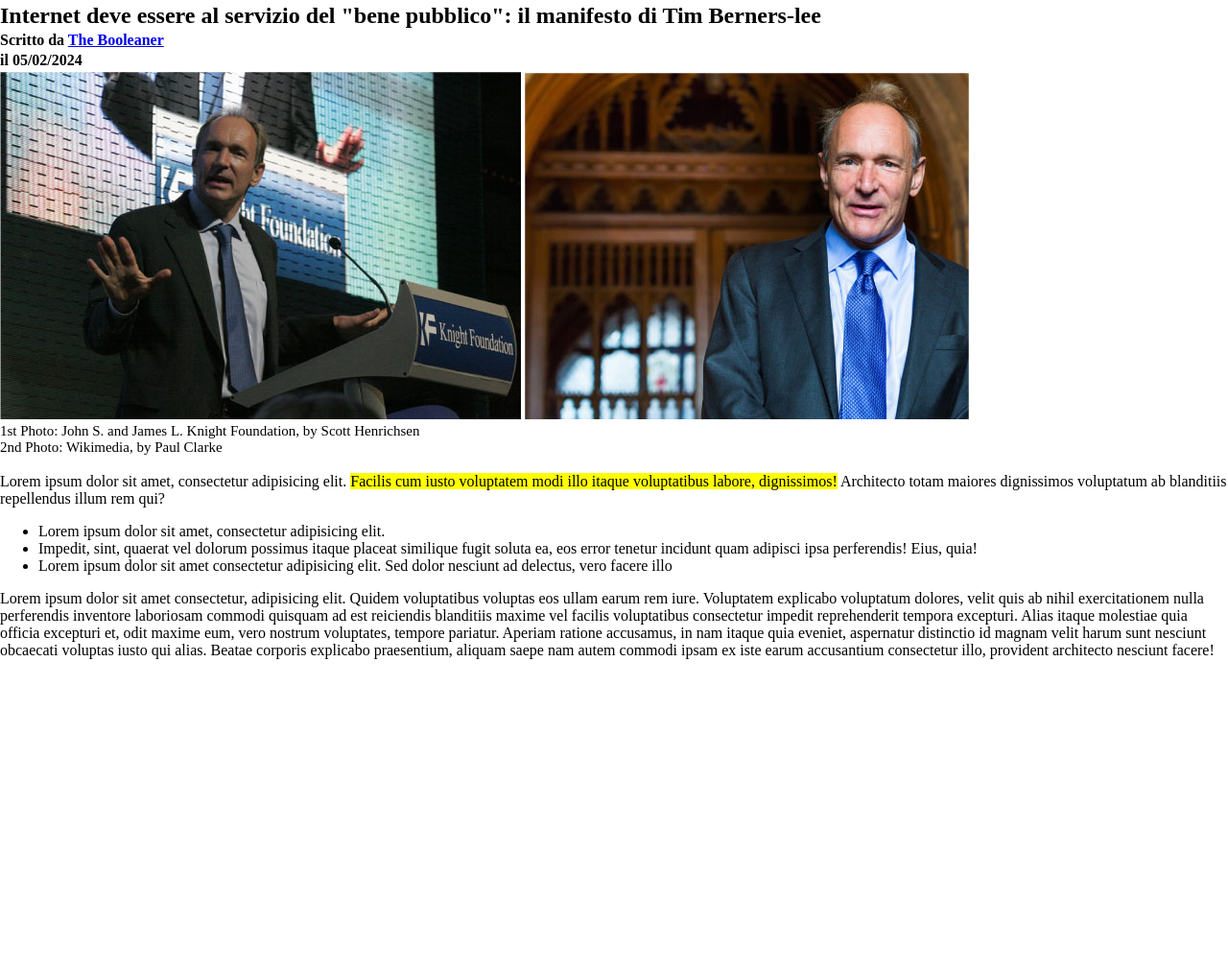
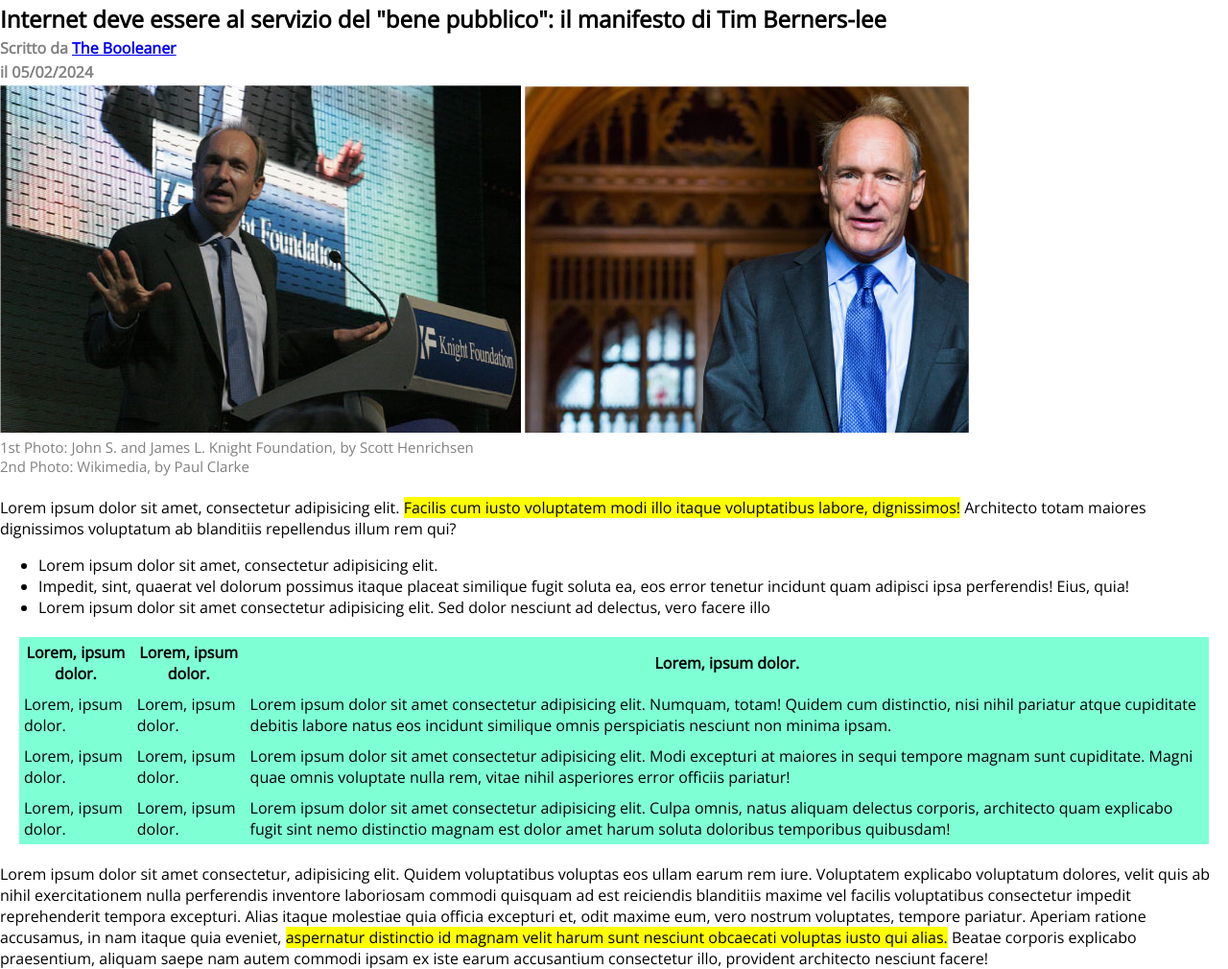
Before and after one commit to nazariozaccagnino/html-css-booleaner, a plain HTML site: page index.html in a window 1280 px wide. Shown: the part 150-1160 px from the top of the page at 96% size. Before the commit the page ends 837 px from the top, so only its background shows below. Drawn offline with nearby package versions, Linux system fonts and the light colour scheme.

Commit message:
table completed and added font family

```diff
--- a/index.html
+++ b/index.html
@@ -5,6 +5,9 @@
     <meta charset="UTF-8">
     <meta name="viewport" content="width=device-width, initial-scale=1.0">
     <link rel="stylesheet" href="/styles/style1.css">
+    <link rel="preconnect" href="https://fonts.googleapis.com">
+<link rel="preconnect" href="https://fonts.gstatic.com" crossorigin>
+<link href="https://fonts.googleapis.com/css2?family=Open+Sans:wght@300&display=swap" rel="stylesheet">
     <title>html-css-booleaner</title>
 </head>
 <body>
@@ -23,19 +26,47 @@
         <br>
     </section>
 
-    <section>
+    <section> <!-- articolo -->
         <div>Lorem ipsum dolor sit amet, consectetur adipisicing elit. <mark>Facilis cum iusto voluptatem modi illo itaque voluptatibus labore, dignissimos!</mark> Architecto totam maiores dignissimos voluptatum ab blanditiis repellendus illum rem qui?</div>
             <ul>
                 <li>Lorem ipsum dolor sit amet, consectetur adipisicing elit. </li>
                 <li>Impedit, sint, quaerat vel dolorum possimus itaque placeat similique fugit soluta ea, eos error tenetur incidunt quam adipisci ipsa perferendis! Eius, quia!</li>
                 <li>Lorem ipsum dolor sit amet consectetur adipisicing elit. Sed dolor nesciunt ad delectus, vero facere illo</li>
             </ul>
-            <!-- inserire tabella con margine più alto -->
-        <div>Lorem ipsum dolor sit amet consectetur, adipisicing elit. Quidem voluptatibus voluptas eos ullam earum rem iure. Voluptatem explicabo voluptatum dolores, velit quis ab nihil exercitationem nulla perferendis inventore laboriosam commodi quisquam ad est reiciendis blanditiis maxime vel facilis voluptatibus consectetur impedit reprehenderit tempora excepturi. Alias itaque molestiae quia officia excepturi et, odit maxime eum, vero nostrum voluptates, tempore pariatur. Aperiam ratione accusamus, in nam itaque quia eveniet, aspernatur distinctio id magnam velit harum sunt nesciunt obcaecati voluptas iusto qui alias. Beatae corporis explicabo praesentium, aliquam saepe nam autem commodi ipsam ex iste earum accusantium consectetur illo, provident architecto nesciunt facere!</div>
+
+        <table><!-- tabella -->
+            <thead>
+                <tr class="head">
+                    <th>Lorem, ipsum dolor.</th>
+                    <th>Lorem, ipsum dolor.</th>
+                    <th>Lorem, ipsum dolor.</th>
+                </tr>
+            </thead>
+            <tbody>
+                <tr>
+                    <td>Lorem, ipsum dolor.</td>
+                    <td>Lorem, ipsum dolor.</td>
+                    <td>Lorem ipsum dolor sit amet consectetur adipisicing elit. Numquam, totam! Quidem cum distinctio, nisi nihil pariatur atque cupiditate debitis labore natus eos incidunt similique omnis perspiciatis nesciunt non minima ipsam.</td>
+                </tr>
+                <tr>
+                    <td>Lorem, ipsum dolor.</td>
+                    <td>Lorem, ipsum dolor.</td>
+                    <td>Lorem ipsum dolor sit amet consectetur adipisicing elit. Modi excepturi at maiores in sequi tempore magnam sunt cupiditate. Magni quae omnis voluptate nulla rem, vitae nihil asperiores error officiis pariatur!</td>
+                </tr>
+                <tr>
+                    <td>Lorem, ipsum dolor.</td>
+                    <td>Lorem, ipsum dolor.</td>
+                    <td>Lorem ipsum dolor sit amet consectetur adipisicing elit. Culpa omnis, natus aliquam delectus corporis, architecto quam explicabo fugit sint nemo distinctio magnam est dolor amet harum soluta doloribus temporibus quibusdam!</td>
+                </tr>
+            </tbody>
+        </table>
+
+        <div>Lorem ipsum dolor sit amet consectetur, adipisicing elit. Quidem voluptatibus voluptas eos ullam earum rem iure. Voluptatem explicabo voluptatum dolores, velit quis ab nihil exercitationem nulla perferendis inventore laboriosam commodi quisquam ad est reiciendis blanditiis maxime vel facilis voluptatibus consectetur impedit reprehenderit tempora excepturi. Alias itaque molestiae quia officia excepturi et, odit maxime eum, vero nostrum voluptates, tempore pariatur. Aperiam ratione accusamus, in nam itaque quia eveniet, <mark>aspernatur distinctio id magnam velit harum sunt nesciunt obcaecati voluptas iusto qui alias.</mark> Beatae corporis explicabo praesentium, aliquam saepe nam autem commodi ipsam ex iste earum accusantium consectetur illo, provident architecto nesciunt facere!</div>
     </section>
 
     <section><!-- sezione finale con articoli correlati -->
 
+
     </section>
 </body>
 </html>
--- a/styles/style1.css
+++ b/styles/style1.css
@@ -1,5 +1,7 @@
 body{
     margin: 0;
+    font-family: 'Open Sans', sans-serif;
+
 }
 
 .header{
@@ -15,9 +17,22 @@ body{
     height: 100px;
 }
 
-h1, h4, h5{
+h1, h5{
     margin: 3px auto;
+}
+
+h4{
+    margin: 3px auto;
+    color: grey;
 }
 .description{
     font-size: 15px;
+    color: grey;
 }
+table, th, td {
+    border-collapse: collapse;
+    background-color: aquamarine;
+    margin: 20px;
+    padding: 5px;
+
+}
```
